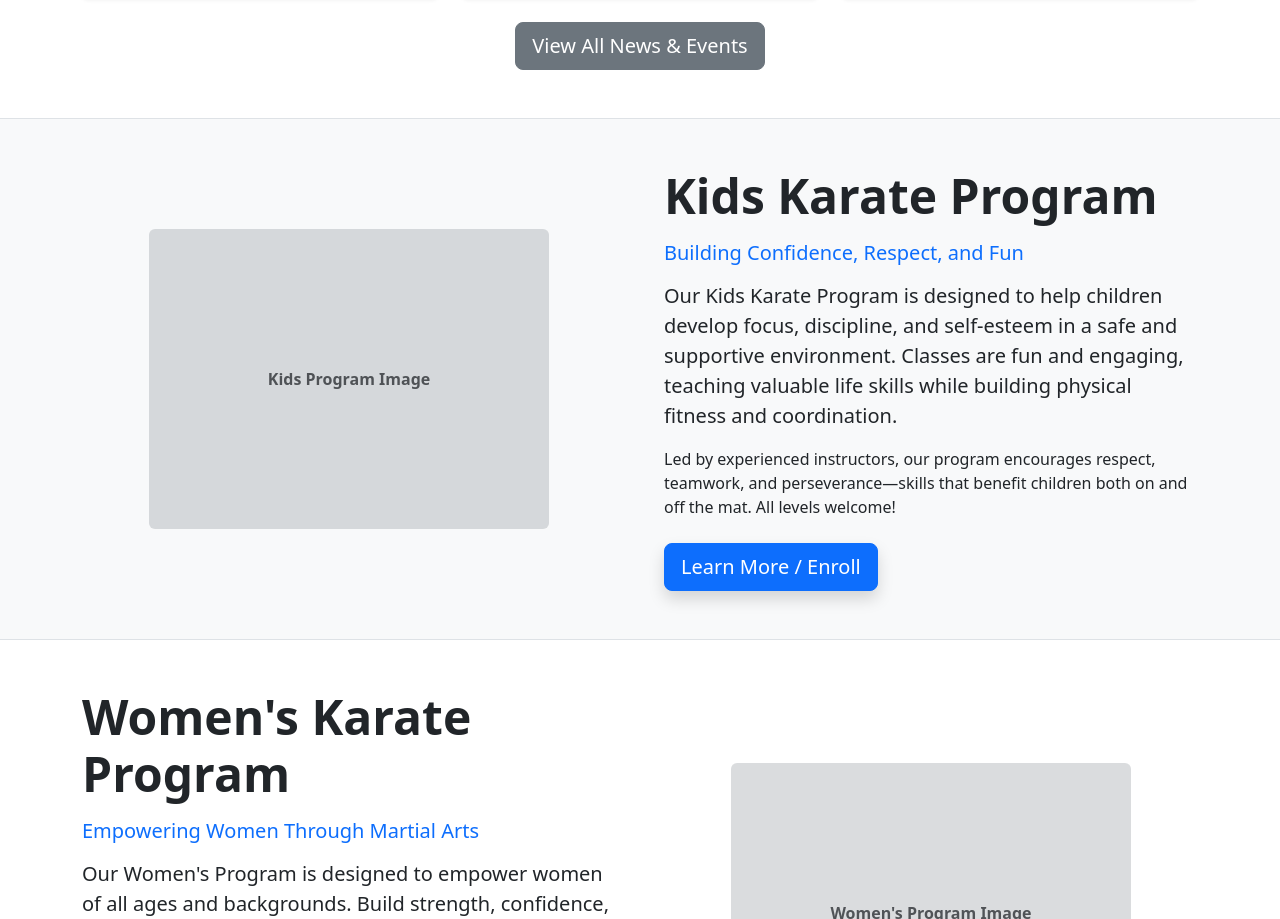
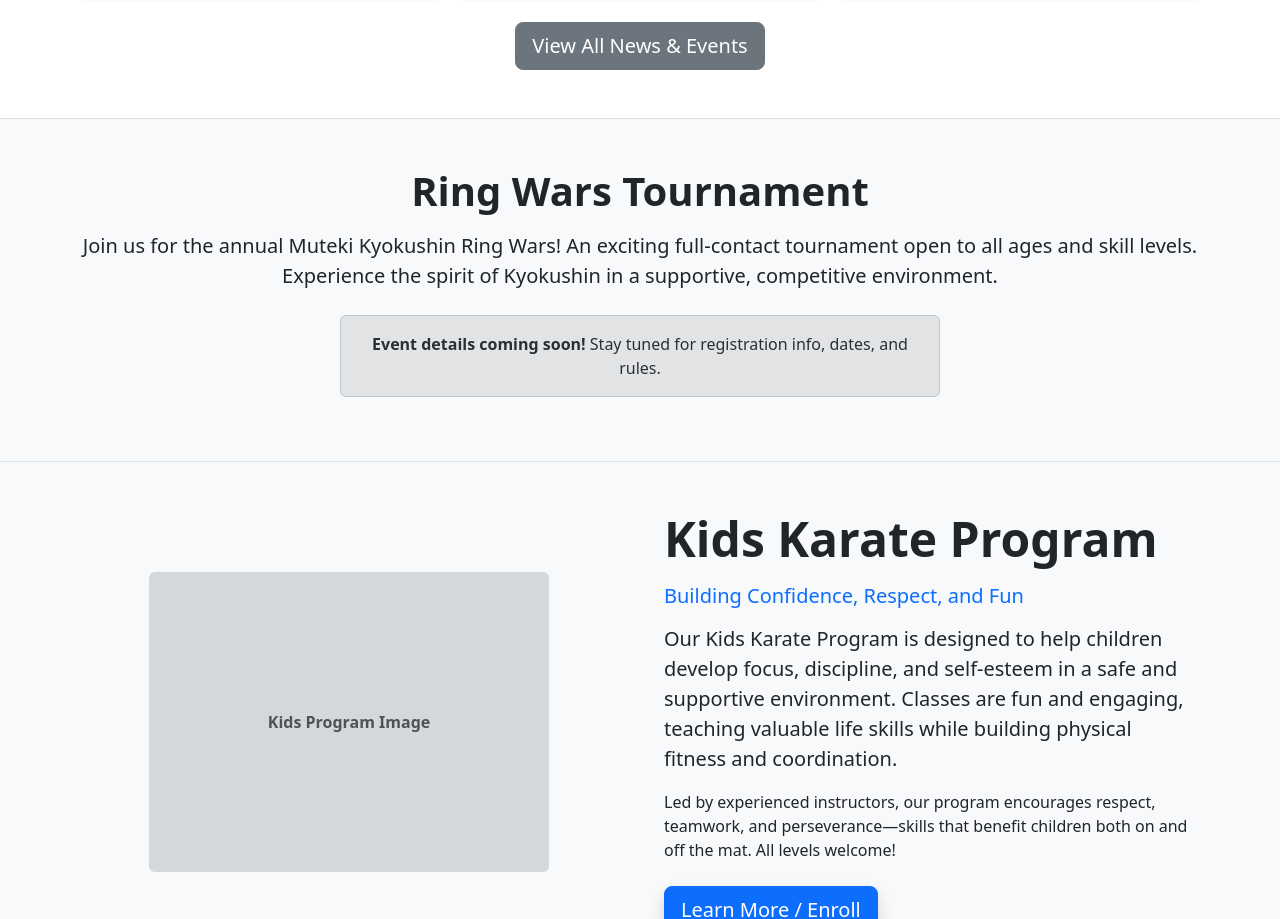
Before and after one commit to sjvarnum/website-mutekikyokushin, a React (Vite) app: page / in a window 1280 px wide. Shown: the part 2760-3679 px from the top of the page. Built offline with nearby package versions, Linux system fonts and the light colour scheme.

Commit message:
feat: add news carousel, ring wars section, and main app structure

```diff
--- a/src/App.tsx
+++ b/src/App.tsx
@@ -4,6 +4,7 @@
 import CallToAction from "./components/CallToAction/CallToAction";
 import Karate from "./components/Karate/Karate";
 import NewsEvents from "./components/NewsEvents/NewsEvents";
+import RingWars from "./components/RingWars/RingWars";
 import KidsProgram from "./components/KidsProgram/KidsProgram";
 import WomensProgram from "./components/WomensProgram/WomensProgram";
 import ContactForm from "./components/Contact/ContactForm";
@@ -18,6 +19,7 @@
       <CallToAction />
       <Karate />
       <NewsEvents />
+      <RingWars />
       <KidsProgram />
       <WomensProgram />
       <ContactForm />
--- a/src/components/NewsEvents/NewsEvents.tsx
+++ b/src/components/NewsEvents/NewsEvents.tsx
@@ -90,9 +90,7 @@
         <div className="position-relative mb-5">
           <div className="row justify-content-center align-items-center">
             <div className="col-12 col-md-10 col-lg-8">
-              {featuredItems[current].title.includes('Ring Wars') && (
-  <div id="ringwars" style={{ position: 'absolute', top: '-80px', left: 0, width: '1px', height: '1px', overflow: 'hidden' }} aria-hidden="true"></div>
-)}
+
 <div className="card flex-row flex-md-row flex-column align-items-center shadow-sm overflow-hidden">
                 {/* Image placeholder */}
                 <div className="d-flex align-items-center justify-content-center bg-secondary bg-opacity-25" style={{ minWidth: 150, minHeight: 150, width: 180, height: 180 }}>
--- a/src/components/RingWars/RingWars.tsx
+++ b/src/components/RingWars/RingWars.tsx
@@ -0,0 +1,19 @@
+import React from "react";
+
+const RingWars: React.FC = () => (
+  <section id="ringwars" className="ringwars-section bg-light py-5 border-bottom">
+    <div className="container">
+      <h2 className="fw-bold display-6 mb-3 text-center ringwars-section__title">Ring Wars Tournament</h2>
+      <p className="lead text-center mb-4 ringwars-section__subtitle">
+        Join us for the annual Muteki Kyokushin Ring Wars! An exciting full-contact tournament open to all ages and skill levels. Experience the spirit of Kyokushin in a supportive, competitive environment.
+      </p>
+      <div className="ringwars-section__details text-center mx-auto" style={{ maxWidth: 600 }}>
+        <div className="alert alert-secondary">
+          <strong>Event details coming soon!</strong> Stay tuned for registration info, dates, and rules.
+        </div>
+      </div>
+    </div>
+  </section>
+);
+
+export default RingWars;
```
